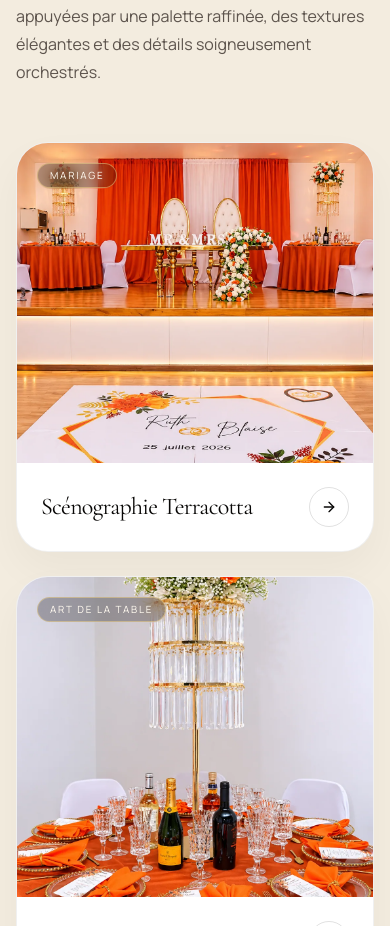
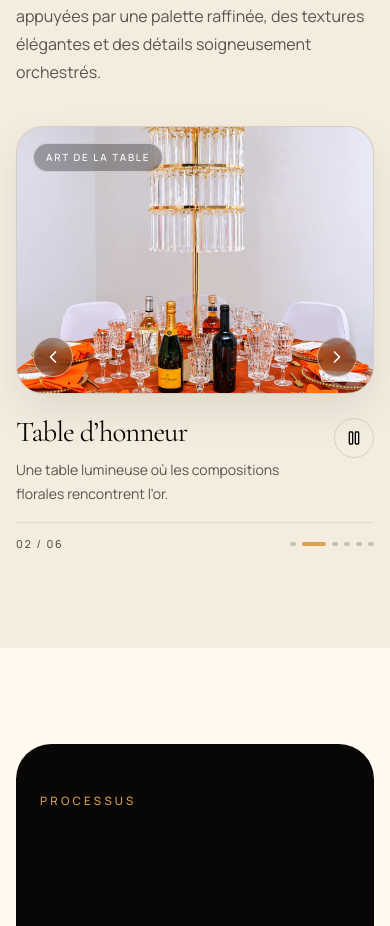
Before and after one commit to SAMMBENDE/passyeventz, a Next.js app: page / in a window 390 px wide. Shown: the part 2044-2970 px from the top of the page. Built offline with nearby package versions, Linux system fonts and the light colour scheme.

Commit message:
Implemented a mobile-only editorial showcase in realisations-showcase.tsx, keeping the desktop gallery unchanged in page.tsx.

```diff
--- a/src/app/page.tsx
+++ b/src/app/page.tsx
@@ -13,45 +13,52 @@ import {
 import { Button } from "@/components/ui/button";
 import { FadeIn } from "@/components/ui/fade-in";
 import { MobileHeroVideo } from "@/components/mobile-hero-video";
+import { RealisationsShowcase, type RealisationItem } from "@/components/realisations-showcase";
 import { ServicesGrid } from "@/components/services-grid";
 import { SectionHeading } from "@/components/section-heading";
 import { SiteFooter } from "@/components/site-footer";
 import { SiteHeader } from "@/components/site-header";
 
-const gallery = [
+const gallery: RealisationItem[] = [
   {
     title: "Scénographie Terracotta",
     category: "Mariage",
+    description: "Une mise en scène chaleureuse, ponctuée de fleurs et de détails dorés.",
     image: "/images/realisations/scene.webp",
     imageAlt: "Table d’honneur et décor de mariage aux drapés terracotta",
   },
   {
     title: "Table d’honneur ",
     category: "Art de la table",
+    description: "Une table lumineuse où les compositions florales rencontrent l’or.",
     image: "/images/realisations/banquet-orange-gold.webp",
     imageAlt: "Table de réception orange avec compositions florales et détails dorés",
   },
   {
     title: "Table aux détails dorés",
     category: "Art de la table",
+    description: "Une composition raffinée de verrerie, de fleurs et de reflets dorés.",
     image: "/images/realisations/table-noir-or.webp",
     imageAlt: "Table de réception noire et or avec compositions florales et verrerie",
   },
   {
     title: "Réception Corporate",
     category: "Réception",
+    description: "Une réception élégante pensée autour du contraste rouge et ivoire.",
     image: "/images/realisations/table-rouge-ivoire.webp",
     imageAlt: "Tables de réception ivoire décorées de rubans rouge profond",
   },
   {
     title: "Arche florale de cérémonie",
     category: "Décoration florale",
+    description: "Une arche fleurie pour accueillir les plus beaux instants.",
     image: "/images/realisations/arche-florale.webp",
     imageAlt: "Arche de cérémonie ornée de fleurs blanches et de roses orange",
   },
   {
     title: "Réception Élégante",
     category: "Événement",
+    description: "Une atmosphère conviviale, dressée avec soin jusque dans les détails.",
     image: "/images/realisations/reception.webp",
     imageAlt: "Salle de réception avec tables blanches, accents rouges et centres de table dorés",
   },
@@ -232,7 +239,9 @@ export default function Home() {
               description="Créez des scènes à forte signature visuelle, appuyées par une palette raffinée, des textures élégantes et des détails soigneusement orchestrés."
             />
 
-            <div className="mt-14 grid gap-6 md:grid-cols-2 xl:grid-cols-3">
+            <RealisationsShowcase items={gallery} />
+
+            <div className="mt-14 hidden gap-6 md:grid md:grid-cols-2 xl:grid-cols-3">
               {gallery.map((item) => (
                 <FadeIn key={item.title} className="group overflow-hidden rounded-4xl border border-[rgba(8,7,6,0.06)] bg-white shadow-[0_18px_40px_rgba(8,7,6,0.04)]">
                   <div className="relative h-80 overflow-hidden">
--- /dev/null
+++ b/src/components/realisations-showcase.tsx
@@ -0,0 +1,196 @@
+"use client";
+
+import Image from "next/image";
+import { ChevronLeft, ChevronRight, Pause, Play } from "lucide-react";
+import { useCallback, useEffect, useRef, useState } from "react";
+
+export type RealisationItem = {
+  title: string;
+  category: string;
+  description: string;
+  image: string;
+  imageAlt: string;
+};
+
+type RealisationsShowcaseProps = {
+  items: RealisationItem[];
+};
+
+export function RealisationsShowcase({ items }: RealisationsShowcaseProps) {
+  const showcaseRef = useRef<HTMLDivElement>(null);
+  const copyTimeoutRef = useRef<number | null>(null);
+  const [activeIndex, setActiveIndex] = useState(0);
+  const [copyVisible, setCopyVisible] = useState(true);
+  const [isInView, setIsInView] = useState(false);
+  const [isPageVisible, setIsPageVisible] = useState(true);
+  const [isPaused, setIsPaused] = useState(false);
+  const [prefersReducedMotion, setPrefersReducedMotion] = useState(false);
+
+  const changeSlide = useCallback(
+    (nextIndex: number) => {
+      if (copyTimeoutRef.current !== null) {
+        window.clearTimeout(copyTimeoutRef.current);
+      }
+
+      setCopyVisible(false);
+      copyTimeoutRef.current = window.setTimeout(() => {
+        setActiveIndex((nextIndex + items.length) % items.length);
+        setCopyVisible(true);
+        copyTimeoutRef.current = null;
+      }, 160);
+    },
+    [items.length],
+  );
+
+  useEffect(() => {
+    const element = showcaseRef.current;
+    if (!element) return;
+
+    const observer = new IntersectionObserver(
+      ([entry]) => setIsInView(entry.isIntersecting),
+      { threshold: 0.2 },
+    );
+    observer.observe(element);
+
+    return () => observer.disconnect();
+  }, []);
+
+  useEffect(() => {
+    const updateVisibility = () => setIsPageVisible(!document.hidden);
+    const motionPreference = window.matchMedia("(prefers-reduced-motion: reduce)");
+    const updateMotionPreference = () => setPrefersReducedMotion(motionPreference.matches);
+
+    updateVisibility();
+    updateMotionPreference();
+    document.addEventListener("visibilitychange", updateVisibility);
+    motionPreference.addEventListener("change", updateMotionPreference);
+
+    return () => {
+      document.removeEventListener("visibilitychange", updateVisibility);
+      motionPreference.removeEventListener("change", updateMotionPreference);
+    };
+  }, []);
+
+  useEffect(() => {
+    if (!isInView || !isPageVisible || isPaused || prefersReducedMotion) return;
+
+    const timeout = window.setTimeout(() => {
+      changeSlide(activeIndex + 1);
+    }, 4500);
+
+    return () => window.clearTimeout(timeout);
+  }, [activeIndex, changeSlide, isInView, isPageVisible, isPaused, prefersReducedMotion]);
+
+  useEffect(
+    () => () => {
+      if (copyTimeoutRef.current !== null) {
+        window.clearTimeout(copyTimeoutRef.current);
+      }
+    },
+    [],
+  );
+
+  const moveSlide = (direction: -1 | 1) => {
+    setIsPaused(true);
+    changeSlide(activeIndex + direction);
+  };
+
+  const activeItem = items[activeIndex];
+
+  return (
+    <div
+      ref={showcaseRef}
+      role="region"
+      aria-label="Réalisations — diaporama"
+      className="mt-10 md:hidden"
+    >
+      <div
+        className="relative aspect-4/3 overflow-hidden rounded-[1.7rem] border border-[rgba(8,7,6,0.08)] bg-[#e8dfd1] shadow-[0_18px_40px_rgba(8,7,6,0.08)]"
+        onPointerDown={() => setIsPaused(true)}
+      >
+        {items.map((item, index) => (
+          <Image
+            key={item.image}
+            src={item.image}
+            alt={index === activeIndex ? item.imageAlt : ""}
+            fill
+            sizes="(max-width: 767px) calc(100vw - 32px), 0px"
+            className={`object-cover transition-opacity duration-800 ease-in-out motion-reduce:duration-0 ${
+              index === activeIndex ? "opacity-100" : "pointer-events-none opacity-0"
+            }`}
+            aria-hidden={index !== activeIndex}
+            priority={index === 0}
+          />
+        ))}
+
+        <div className="absolute left-4 top-4 rounded-full border border-white/50 bg-black/30 px-3 py-1.5 text-[0.62rem] font-medium uppercase tracking-[0.18em] text-white backdrop-blur-sm">
+          {activeItem.category}
+        </div>
+
+        <div className="absolute inset-x-4 bottom-4 flex items-center justify-between">
+          <button
+            type="button"
+            aria-label="Réalisation précédente"
+            onClick={() => moveSlide(-1)}
+            className="flex h-10 w-10 items-center justify-center rounded-full border border-white/50 bg-black/30 text-white backdrop-blur-sm transition-colors hover:bg-black/50 focus-visible:outline-none focus-visible:ring-2 focus-visible:ring-white"
+          >
+            <ChevronLeft aria-hidden="true" className="h-5 w-5" />
+          </button>
+          <button
+            type="button"
+            aria-label="Réalisation suivante"
+            onClick={() => moveSlide(1)}
+            className="flex h-10 w-10 items-center justify-center rounded-full border border-white/50 bg-black/30 text-white backdrop-blur-sm transition-colors hover:bg-black/50 focus-visible:outline-none focus-visible:ring-2 focus-visible:ring-white"
+          >
+            <ChevronRight aria-hidden="true" className="h-5 w-5" />
+          </button>
+        </div>
+      </div>
+
+      <div className="mt-5 flex items-start justify-between gap-4">
+        <div
+          className={`transition-opacity duration-300 motion-reduce:duration-0 ${
+            copyVisible ? "opacity-100" : "opacity-0"
+          }`}
+        >
+          <h3 className="font-serif text-[1.8rem] leading-tight text-foreground">
+            {activeItem.title}
+          </h3>
+          <p className="mt-2 max-w-[34ch] text-sm leading-6 text-muted">
+            {activeItem.description}
+          </p>
+        </div>
+        <button
+          type="button"
+          aria-label={isPaused ? "Reprendre le diaporama" : "Mettre le diaporama en pause"}
+          aria-pressed={isPaused}
+          disabled={prefersReducedMotion}
+          onClick={() => setIsPaused((paused) => !paused)}
+          className="mt-1 flex h-10 w-10 shrink-0 items-center justify-center rounded-full border border-[rgba(8,7,6,0.12)] text-foreground transition-colors hover:border-gold hover:text-gold focus-visible:outline-none focus-visible:ring-2 focus-visible:ring-gold disabled:cursor-not-allowed disabled:opacity-50"
+        >
+          {isPaused ? (
+            <Play aria-hidden="true" className="h-4 w-4" />
+          ) : (
+            <Pause aria-hidden="true" className="h-4 w-4" />
+          )}
+        </button>
+      </div>
+
+      <div className="mt-4 flex items-center justify-between border-t border-line pt-3">
+        <span className="text-[0.68rem] font-medium uppercase tracking-[0.16em] text-muted">
+          {String(activeIndex + 1).padStart(2, "0")} / {String(items.length).padStart(2, "0")}
+        </span>
+        <div className="flex gap-1.5" aria-hidden="true">
+          {items.map((item, index) => (
+            <span
+              key={item.image}
+              className={`h-1 rounded-full transition-all duration-300 ${
+                index === activeIndex ? "w-6 bg-gold" : "w-1.5 bg-[rgba(8,7,6,0.2)]"
+              }`}
+            />
+          ))}
+        </div>
+      </div>
+    </div>
+  );
+}
```
